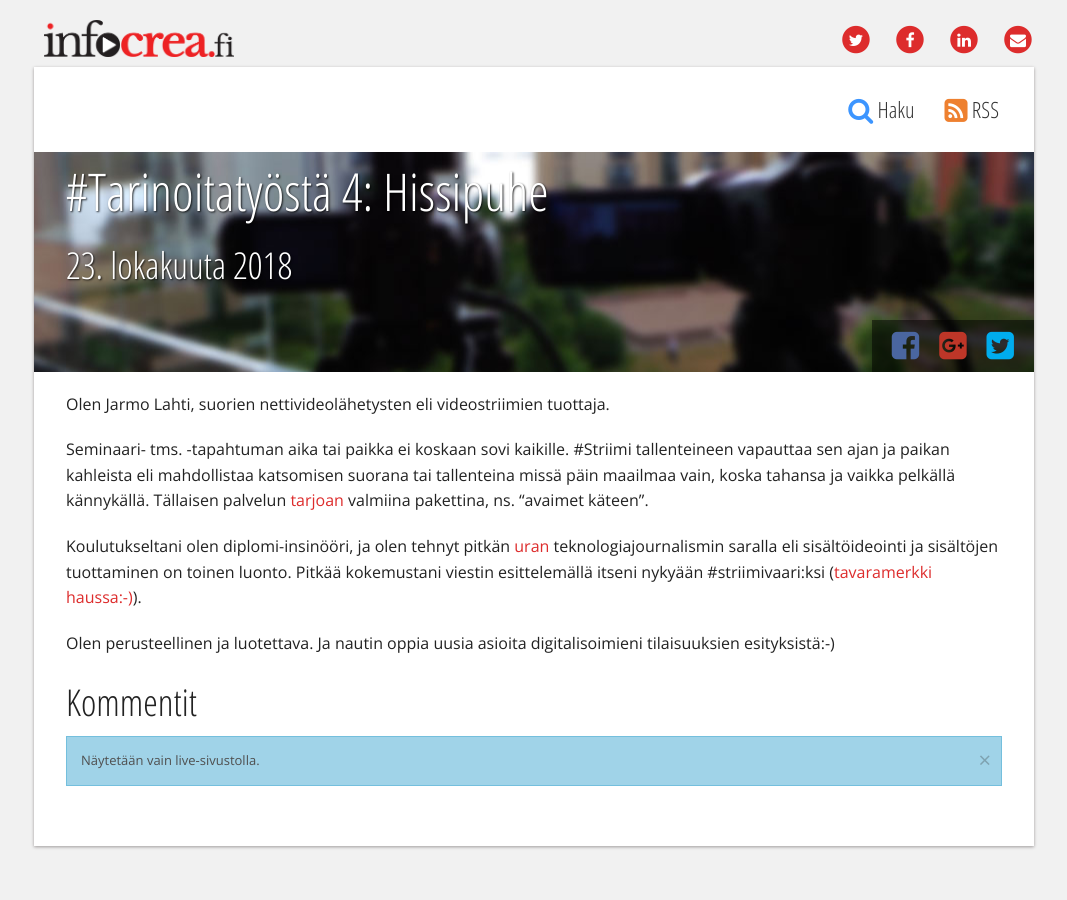
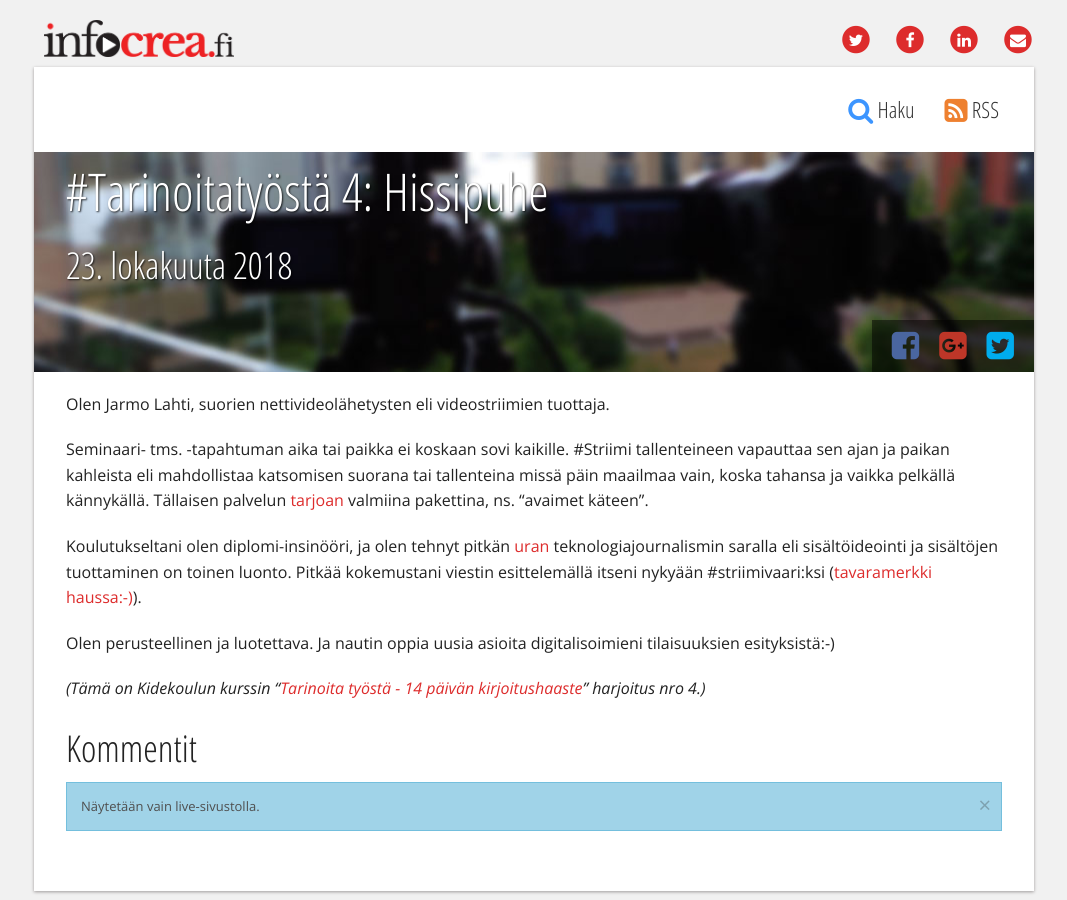
Before and after one commit to Pyppe/infocrea.fi, a Jekyll site: the page built from _posts/2018-10-23-tarinoitatyosta-4-hissipuhe.md, in a window 1280 px wide. Shown: the whole page, without its empty margins (106-1173 px from the left). Built offline with Jekyll 4.4.1, drawn with Linux system fonts in a browser that asks for light colours.

Commit message:
blogipäivitys

```diff
--- a/_posts/2018-10-23-tarinoitatyosta-4-hissipuhe.md
+++ b/_posts/2018-10-23-tarinoitatyosta-4-hissipuhe.md
@@ -11,3 +11,5 @@ Seminaari- tms. -tapahtuman aika tai paikka ei koskaan sovi kaikille. #Striimi t
 Koulutukseltani olen diplomi-insinööri, ja olen tehnyt pitkän [uran](https://www.infocrea.fi/cv/) teknologiajournalismin saralla eli sisältöideointi ja sisältöjen tuottaminen on toinen luonto. Pitkää kokemustani viestin esittelemällä itseni nykyään #striimivaari:ksi ([tavaramerkki haussa:-)](https://www.flickr.com/photos/jarmolahti/44608160445)).
 
 Olen perusteellinen ja luotettava. Ja nautin oppia uusia asioita digitalisoimieni tilaisuuksien esityksistä:-)
+
+*(Tämä on Kidekoulun kurssin "[Tarinoita työstä - 14 päivän kirjoitushaaste](https://www.osaaminenesiin.fi/p/tarinoitatyosta/)" harjoitus nro 4.)*
```
